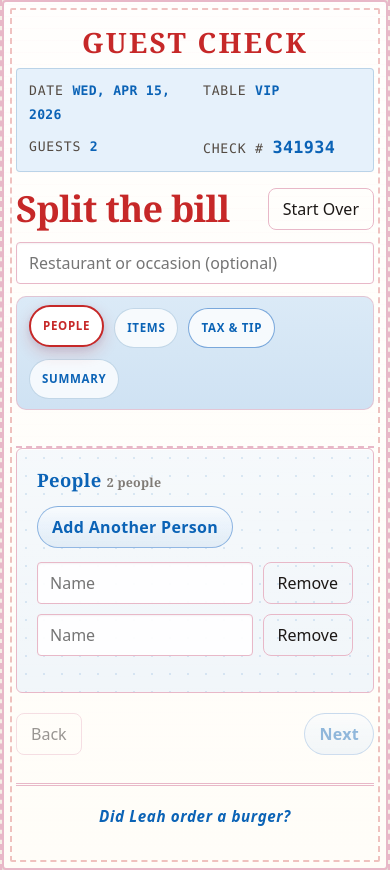
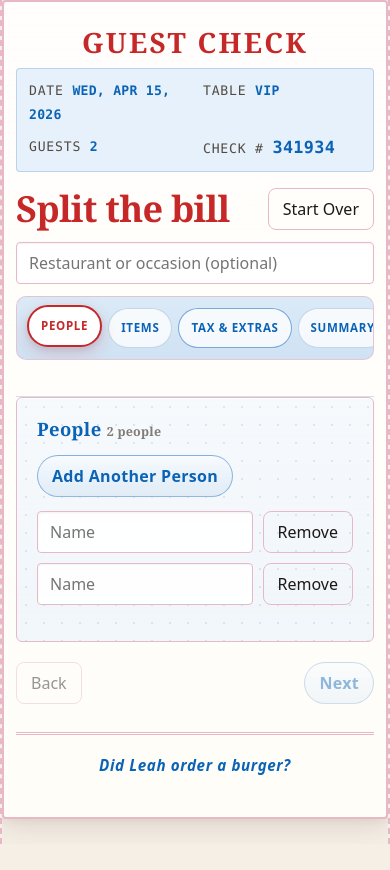
Before and after one commit to operana/split-the-bill, a React (Vite) app in the folder split-the-bill/: page / in a window 390 px wide. After the commit the page ends 844 px from the top, so only its background shows below. Built offline with nearby package versions, Linux system fonts and the light colour scheme.

Commit message:
refactor bill receipt and layout; update border styles, add discount and gift card inputs, and enhance total calculation logic for improved user experience

```diff
--- a/split-the-bill/src/App.css
+++ b/split-the-bill/src/App.css
@@ -48,12 +48,12 @@ html, body {
   position: absolute;
   inset: 6px;
   border-radius: 2px;
-  border: 2px dashed rgba(198, 40, 40, 0.28);
+  border: 0;
   pointer-events: none;
 }
 
 .bill-receipt-header {
-  border-bottom: 2px dashed var(--border);
+  border-bottom: 1px solid rgba(13, 92, 156, 0.18);
   padding-bottom: 18px;
   margin-bottom: 0;
   margin-bottom: 0;
@@ -125,7 +125,7 @@ html, body {
   flex-wrap: wrap;
   padding: 10px 12px;
   margin: 12px 0 18px;
-  border-top: 2px dashed rgba(198, 40, 40, 0.22);
+  border-top: 0;
   background: linear-gradient(180deg, #dbeaf7 0%, #cfe2f3 100%);
   border: 1px solid rgba(232, 184, 200, 0.7);
   border-radius: 10px;
@@ -134,6 +134,15 @@ html, body {
 @media (max-width: 600px) {
   .bill-stepper {
     justify-content: flex-start;
+    flex-wrap: nowrap;
+    gap: 6px;
+    padding: 10px 10px;
+    overflow-x: auto;
+    -webkit-overflow-scrolling: touch;
+  }
+
+  .bill-step {
+    flex: 0 0 auto;
   }
 }
 
@@ -727,6 +736,16 @@ html, body {
   gap: 24px;
 }
 
+.bill-grid-2--subtract {
+  margin-top: 22px;
+  padding-top: 18px;
+  border-top: 1px solid var(--border);
+  background: rgba(198, 40, 40, 0.04);
+  border: 1px solid rgba(198, 40, 40, 0.14);
+  border-radius: 12px;
+  padding: 16px 14px;
+}
+
 .bill-surcharge-field {
   margin-top: 20px;
   padding-top: 18px;
--- a/split-the-bill/src/App.jsx
+++ b/split-the-bill/src/App.jsx
@@ -17,7 +17,7 @@ const DEFAULT_SURCHARGE = 0
 const STEPS = [
   { id: 'people', label: 'People' },
   { id: 'items', label: 'Items' },
-  { id: 'tax', label: 'Tax & tip' },
+  { id: 'tax', label: 'Tax & extras' },
   { id: 'summary', label: 'Summary' },
 ]
 
@@ -55,24 +55,28 @@ function buildShareText({
     const idx = people.findIndex((x) => x.id === r.person.id)
     const name = r.person.name.trim() || `Person ${idx + 1}`
     lines.push(`${name}`)
-    lines.push(`  TOTAL: ${formatMoney(r.total)}`)
+    lines.push(`  TOTAL DUE: ${formatMoney(r.total)}`)
     lines.push(`  Subtotal: ${formatMoney(r.subtotal)}`)
     lines.push(`  Surcharge (${surchargeLabel}%): ${formatMoney(r.surcharge)}`)
     lines.push(`  Tax (${taxLabel}%): ${formatMoney(r.tax)}`)
     lines.push(
       `  Tip${tipMode === 'preset' ? ` (${tipPreset}%)` : ' (manual share)'}: ${formatMoney(r.tip)}`,
     )
+    if ((r.adjustment ?? 0) > 0) lines.push(`  Extras (discount/gift): -${formatMoney(r.adjustment)}`)
 
     lines.push('')
     lines.push('')
   }
 
   lines.push('Receipt (all items)')
-  lines.push(`  Total: ${formatMoney(totals.grand.total)}`)
+  lines.push(`  Total due: ${formatMoney(totals.grand.total)}`)
   lines.push(`  Subtotal: ${formatMoney(totals.grand.subtotal)}`)
   lines.push(`  Surcharge: ${formatMoney(totals.grand.surcharge)}`)
   lines.push(`  Tax: ${formatMoney(totals.grand.tax)}`)
   lines.push(`  Tip: ${formatMoney(totals.grand.tip)}`)
+  if ((totals.grand.discountAmount ?? 0) > 0)
+    lines.push(`  Discount: -${formatMoney(totals.grand.discountAmount)}`)
+  if ((totals.grand.giftCard ?? 0) > 0) lines.push(`  Gift card: -${formatMoney(totals.grand.giftCard)}`)
 
   return lines.join('\n')
 }
@@ -85,6 +89,28 @@ function smsHrefForBody(body) {
 
 function round2(n) {
   return Math.round(n * 100) / 100
+}
+
+function allocateCents(totalDollars, weights) {
+  const totalCents = Math.round(round2(totalDollars) * 100)
+  if (!Number.isFinite(totalCents) || totalCents <= 0) return weights.map(() => 0)
+  const wsum = weights.reduce((s, w) => s + (Number.isFinite(w) && w > 0 ? w : 0), 0)
+  if (wsum <= 0) return weights.map(() => 0)
+
+  const raw = weights.map((w) => (Number.isFinite(w) && w > 0 ? (totalCents * w) / wsum : 0))
+  const base = raw.map((x) => Math.floor(x))
+  let remainder = totalCents - base.reduce((s, c) => s + c, 0)
+
+  const order = raw
+    .map((x, i) => ({ i, frac: x - Math.floor(x) }))
+    .sort((a, b) => b.frac - a.frac)
+
+  for (let k = 0; k < order.length && remainder > 0; k++) {
+    base[order[k].i] += 1
+    remainder -= 1
+  }
+
+  return base.map((c) => c / 100)
 }
 
 export default function App() {
@@ -107,10 +133,13 @@ export default function App() {
   const [tipMode, setTipMode] = useState('preset')
   const [tipPreset, setTipPreset] = useState(18)
   const [manualTip, setManualTip] = useState('')
+  const [discountPercent, setDiscountPercent] = useState('0')
+  const [giftCardAmount, setGiftCardAmount] = useState('')
   const [currentStep, setCurrentStep] = useState('people')
 
   const taxRate = parseMoney(taxPercent) / 100
   const surchargeRate = parseMoney(surchargePercent) / 100
+  const discountRate = parseMoney(discountPercent) / 100
 
   const totals = useMemo(() => {
     const personSubtotals = Object.fromEntries(people.map((p) => [p.id, 0]))
@@ -150,35 +179,73 @@ export default function App() {
       const surcharge = round2(sub * surchargeRate)
       const tax = round2(sub * taxRate)
       const tip = round2(sub * tipPercentEffective)
-      const total = round2(sub + surcharge + tax + tip)
+      const totalBeforeAdjustments = round2(sub + surcharge + tax + tip)
       return {
         person: p,
         subtotal: sub,
         surcharge,
         tax,
         tip,
-        total,
+        totalBeforeAdjustments,
       }
     })
 
+    const subtotal = round2(rows.reduce((s, r) => s + r.subtotal, 0))
+    const surcharge = round2(rows.reduce((s, r) => s + r.surcharge, 0))
+    const tax = round2(rows.reduce((s, r) => s + r.tax, 0))
+    const tip = round2(rows.reduce((s, r) => s + r.tip, 0))
+    const totalBeforeAdjustments = round2(rows.reduce((s, r) => s + r.totalBeforeAdjustments, 0))
+
+    const discountAmount = round2(Math.max(0, Math.min(1, discountRate)) * totalBeforeAdjustments)
+    const giftCard = round2(Math.max(0, parseMoney(giftCardAmount)))
+    const totalAdjustmentsRaw = round2(discountAmount + giftCard)
+    const totalAdjustments = round2(Math.min(totalBeforeAdjustments, totalAdjustmentsRaw))
+
+    const total = round2(Math.max(0, totalBeforeAdjustments - totalAdjustments))
+
+    const weights = rows.map((r) => r.totalBeforeAdjustments)
+    const allocatedAdjustments = allocateCents(
+      totalAdjustments,
+      totalBeforeAdjustments > 0 ? weights : rows.map(() => 0),
+    )
+
+    const rowsWithAdjustments = rows.map((r, i) => {
+      const adjustment = round2(allocatedAdjustments[i] ?? 0)
+      const totalDue = round2(Math.max(0, r.totalBeforeAdjustments - adjustment))
+      return { ...r, adjustment, total: totalDue }
+    })
+
     const grand = {
-      subtotal: round2(rows.reduce((s, r) => s + r.subtotal, 0)),
-      surcharge: round2(rows.reduce((s, r) => s + r.surcharge, 0)),
-      tax: round2(rows.reduce((s, r) => s + r.tax, 0)),
-      tip: round2(rows.reduce((s, r) => s + r.tip, 0)),
-      total: round2(rows.reduce((s, r) => s + r.total, 0)),
+      subtotal,
+      surcharge,
+      tax,
+      tip,
+      discountAmount,
+      giftCard,
+      totalBeforeAdjustments,
+      total,
     }
 
     return {
       personSubtotals,
-      rows,
+      rows: rowsWithAdjustments,
       unassignedItems,
       assignedSubtotalSum,
       tipPercentEffective,
       manualTipPercentDisplay,
       grand,
     }
-  }, [people, items, taxRate, surchargeRate, tipMode, tipPreset, manualTip])
+  }, [
+    people,
+    items,
+    taxRate,
+    surchargeRate,
+    tipMode,
+    tipPreset,
+    manualTip,
+    discountRate,
+    giftCardAmount,
+  ])
 
   const shareText = useMemo(
     () =>
@@ -833,7 +900,7 @@ export default function App() {
       {currentStep === 'tax' ? (
       <>
       <section className="bill-panel bill-panel--tax" aria-labelledby="tax-tip-heading">
-        <h2 id="tax-tip-heading">Tax &amp; tip</h2>
+        <h2 id="tax-tip-heading">Tax &amp; extras</h2>
         <div className="bill-grid-2">
           <div>
             <label className="bill-label" htmlFor="sales-tax">
@@ -948,6 +1015,38 @@ export default function App() {
             onChange={(e) => setSurchargePercent(e.target.value)}
           />
         </div>
+        <div className="bill-grid-2 bill-grid-2--subtract">
+          <div>
+            <label className="bill-label" htmlFor="discount-pct">
+              Discount (% off total)
+            </label>
+            <p className="bill-hint">Optional percent discount applied to total bill.</p>
+            <input
+              id="discount-pct"
+              className="bill-input bill-input-block"
+              type="text"
+              inputMode="decimal"
+              placeholder="0"
+              value={discountPercent}
+              onChange={(e) => setDiscountPercent(e.target.value)}
+            />
+          </div>
+          <div>
+            <label className="bill-label" htmlFor="gift-card">
+              Gift card / credit ($ off)
+            </label>
+            <p className="bill-hint">Optional dollar amount subtracted from total bill.</p>
+            <input
+              id="gift-card"
+              className="bill-input bill-input-block"
+              type="text"
+              inputMode="decimal"
+              placeholder="0.00"
+              value={giftCardAmount}
+              onChange={(e) => setGiftCardAmount(e.target.value)}
+            />
+          </div>
+        </div>
       </section>
       <StepNav />
       </>
@@ -992,7 +1091,8 @@ export default function App() {
                   Tip
                   {tipMode === 'preset' ? ` (${tipPreset}%)` : ''}
                 </th>
-                <th scope="col">Total</th>
+                <th scope="col">Extras</th>
+                <th scope="col">Total due</th>
               </tr>
             </thead>
             <tbody>
@@ -1007,6 +1107,9 @@ export default function App() {
                   <td>{formatMoney(r.tax)}</td>
                   <td>{formatMoney(r.tip)}</td>
                   <td>
+                    {r.adjustment > 0 ? `-${formatMoney(r.adjustment)}` : formatMoney(0)}
+                  </td>
+                  <td>
                     <strong>{formatMoney(r.total)}</strong>
                   </td>
                 </tr>
@@ -1019,6 +1122,11 @@ export default function App() {
                 <td>{formatMoney(totals.grand.surcharge)}</td>
                 <td>{formatMoney(totals.grand.tax)}</td>
                 <td>{formatMoney(totals.grand.tip)}</td>
+                <td>
+                  {(totals.grand.discountAmount ?? 0) + (totals.grand.giftCard ?? 0) > 0
+                    ? `-${formatMoney((totals.grand.discountAmount ?? 0) + (totals.grand.giftCard ?? 0))}`
+                    : formatMoney(0)}
+                </td>
                 <td>
                   <strong>{formatMoney(totals.grand.total)}</strong>
                 </td>
```
